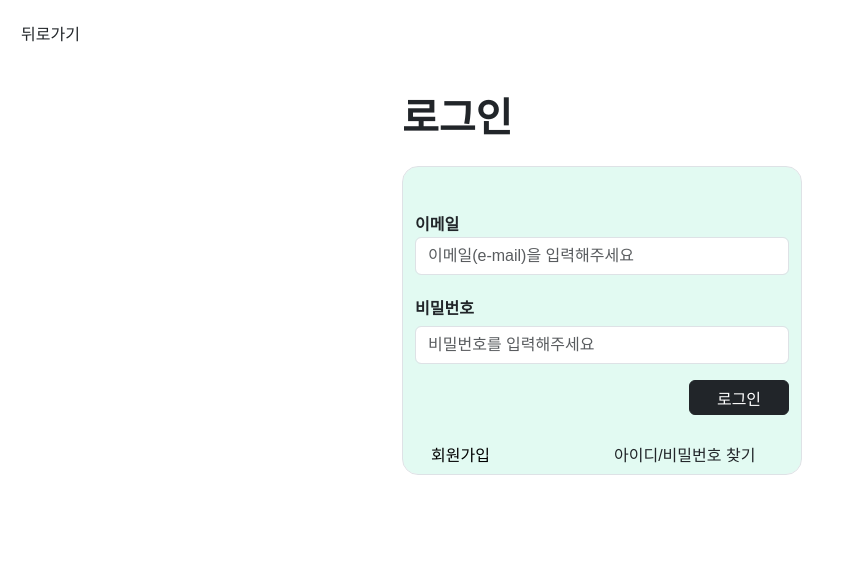
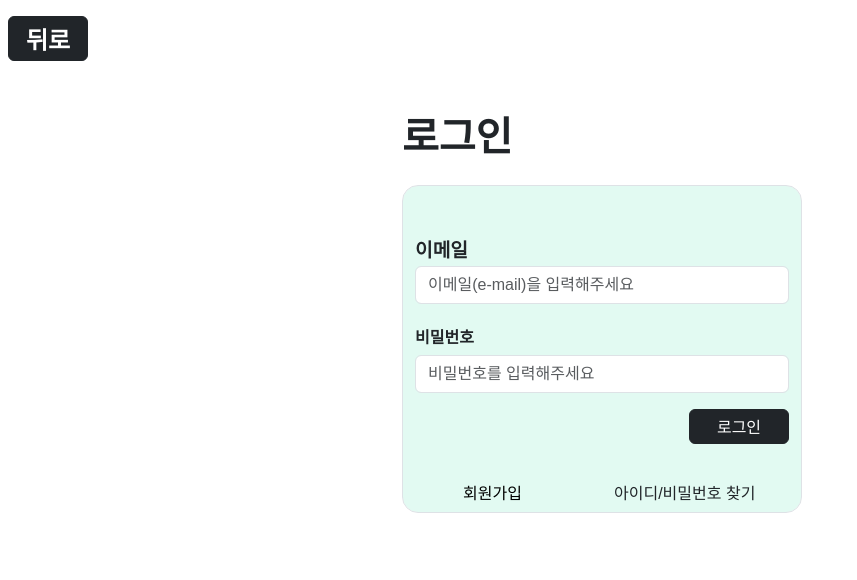
Before and after one commit to babinhi/babinhi.github.io, a plain HTML site: page login.html in a window 1280 px wide. Shown: the whole page, without its empty margins (0-857 px from the left). Drawn offline with nearby package versions, Linux system fonts and the light colour scheme; a web font is replaced by a local one.

Commit message:
portfolio_로그인_0417

```diff
--- a/login.html
+++ b/login.html
@@ -18,12 +18,21 @@
     <style>
         body{
             font-family: 'Dongle', sans-serif;
+            /* font-family: 'Stylish', sans-serif; */
         }
         #loginbox {
             background-position: center;
             width: 500px;
             height: 500px;
 
+        }
+        #title{
+            font-size:x-large;
+            width: 80px;
+            height: 45px;
+        }
+        #indexbox{
+            font-size: x-large;
         }
 
         #save_form {
@@ -32,6 +41,7 @@
             width: 400px;
             height: auto;
             font-family: 'Stylish', sans-serif;
+            font-size: larger;
         }
 
         #sub {
@@ -43,19 +53,23 @@
             text-decoration: none;
         }
         #login_ok{
+
             float: right;
             width: 100px;
             height: 35px;
+        }
+        #bottombox{
+            font-size:medium;
         }
     </style>
 </head>
 
 <body>
 
-    <button onclick="goIndex()" class="btn btn-blook mt-3 ms-2"> 뒤로가기</button> <br>
+    <button onclick="goIndex()" id ="title" class="btn btn-dark mt-3 ms-2"><strong>뒤로가기</strong></button><br>
 
     <div id="loginbox" class="container mt-3">
-        <div id="titlebox" class="ms-"><br>
+        <div id="indexbox" class="ms-"><br>
             <h1><strong>로그인</strong></h1>
         </div>
         <div id="save_form" class="form-control mt-4 rounded-4"><br>
@@ -70,9 +84,9 @@
                 name="checkPassword">
             <input type="text" id ="login_ok" class="btn btn-dark btn-blook mb-3" onclick="loginok()" value="로그인"><br><br>
             <p id="check-result"></p>
-            <div class="row mt-2">
+            <div id = "bottombox" class="row mt-2">
                 <div class="col">
-                    <a href="save.html" id="save" class="ms-3">회원가입</a>
+                    <a href="save.html" id="save" class="ms-5">회원가입</a>
                 </div>
                 <div class="col">
                     <a>아이디/비밀번호 찾기</a>
```
